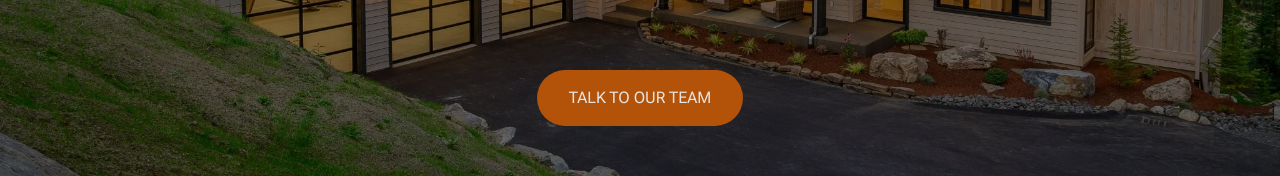
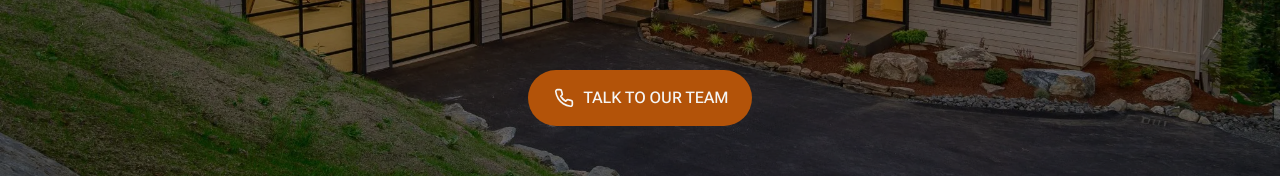
Before and after one commit to forkidd214/tung-homes, a Next.js app: page / in a window 1280 px wide. Shown: the part 426-602 px from the top of the page. Built offline with nearby package versions, Linux system fonts and the light colour scheme.

Commit message:
feat: update button

```diff
--- a/src/app/_components/hero/hero.tsx
+++ b/src/app/_components/hero/hero.tsx
@@ -1,6 +1,10 @@
+import { Phone } from 'lucide-react'
 import Image from 'next/image'
+import Link from 'next/link'
+
 import hero from '../../../../public/images/hero.webp'
 import { cn } from '@/lib/utils'
+import { Button } from '@/components/ui/button'
 
 type HeroProps = {}
 
@@ -35,9 +39,12 @@ export default function Hero({}: HeroProps) {
             Building More Than Your Dream Home
           </h1>
         </div>
-        <button className="text-accent-foreground-foreground rounded-full bg-accent px-8 py-4 font-sans uppercase">
-          Talk to our team
-        </button>
+        <Button asChild variant={'accent'} className="space-x-2">
+          <Link href="tel:+10086">
+            <Phone className="h-5" />
+            <span>Talk to our team</span>
+          </Link>
+        </Button>
       </div>
     </section>
   )
```
